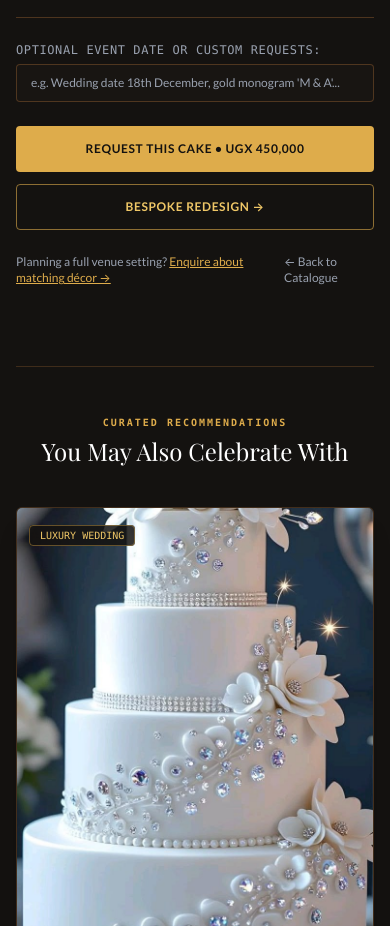
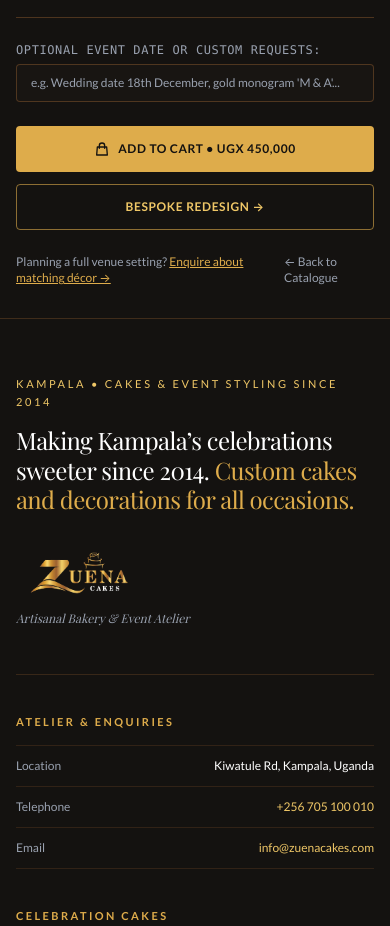
Before and after one commit to cultoonmovic4-stack/Zuena-Cakes-and-Decor, a React (Vite) app in the folder frontend/: page /creations/champagne-crimson-royal-wedding-cake in a window 390 px wide. Shown: the part 2320-3246 px from the top of the page. Built offline with nearby package versions, Linux system fonts and the light colour scheme; a web font is replaced by a local one.

Commit message:
feat(creations): enable cake card click for quick preview, change detail button to Add to cart, and remove curated recommendations

```diff
--- a/frontend/src/pages/public/CreationsPage.jsx
+++ b/frontend/src/pages/public/CreationsPage.jsx
@@ -640,8 +640,20 @@ export default function CreationsPage() {
                   data-aos-delay={`${(idx % 3) * 100}`}
                   className="group relative flex flex-col bg-[#181512] border border-bronze/30 hover:border-primary-gold/70 rounded-md overflow-hidden transition-all duration-300 shadow-xl hover:shadow-[0_8px_30px_rgba(20,18,16,0.9)]"
                 >
-                  {/* Visual Media with Zoom & Badges */}
-                  <div className="relative w-full aspect-4/5 overflow-hidden bg-[#141210]">
+                  {/* Visual Media with Zoom & Badges - Click to open Quick Preview */}
+                  <div
+                    onClick={() => setQuickViewCake(cake)}
+                    className="relative w-full aspect-4/5 overflow-hidden bg-[#141210] cursor-pointer"
+                    role="button"
+                    tabIndex={0}
+                    onKeyDown={(e) => {
+                      if (e.key === 'Enter' || e.key === ' ') {
+                        e.preventDefault()
+                        setQuickViewCake(cake)
+                      }
+                    }}
+                    aria-label={`View quick preview of ${cake.name}`}
+                  >
                     <img
                       src={cake.image}
                       alt={cake.alt}
@@ -652,7 +664,7 @@ export default function CreationsPage() {
                     {/* Gradient Fade Overlay at Bottom of Image */}
                     <div
                       aria-hidden="true"
-                      className="absolute inset-0 bg-gradient-to-t from-[#181512] via-transparent to-transparent opacity-80"
+                      className="absolute inset-0 bg-gradient-to-t from-[#181512] via-transparent to-transparent opacity-80 pointer-events-none"
                     />
 
                     {/* Top Floating Badges */}
@@ -665,19 +677,6 @@ export default function CreationsPage() {
                         {cake.tiersDisplay}
                       </span>
                     </div>
-
-                    {/* Hover Quick View Trigger */}
-                    <button
-                      type="button"
-                      onClick={() => setQuickViewCake(cake)}
-                      className="absolute bottom-4 left-1/2 -translate-x-1/2 opacity-0 group-hover:opacity-100 transition-all duration-300 px-4 py-2 rounded bg-dark-canvas/90 backdrop-blur-sm border border-primary-gold text-champagne-gold text-xs font-semibold tracking-wider uppercase hover:bg-primary-gold hover:text-dark-canvas shadow-lg flex items-center gap-1.5 whitespace-nowrap cursor-pointer"
-                    >
-                      <svg aria-hidden="true" className="w-3.5 h-3.5" fill="none" viewBox="0 0 24 24" stroke="currentColor">
-                        <path strokeLinecap="round" strokeLinejoin="round" strokeWidth={2} d="M15 12a3 3 0 11-6 0 3 3 0 016 0z" />
-                        <path strokeLinecap="round" strokeLinejoin="round" strokeWidth={2} d="M2.458 12C3.732 7.943 7.523 5 12 5c4.478 0 8.268 2.943 9.542 7-1.274 4.057-5.064 7-9.542 7-4.477 0-8.268-2.943-9.542-7z" />
-                      </svg>
-                      <span>Quick Preview</span>
-                    </button>
                   </div>
 
                   {/* Card Content & Narrative */}
--- a/frontend/src/pages/public/ProductDetailPage.jsx
+++ b/frontend/src/pages/public/ProductDetailPage.jsx
@@ -26,12 +26,6 @@ export default function ProductDetailPage() {
   const currentPriceUgx = currentTierConfig?.price || product.basePriceUgx
   const currentPriceFormatted = `UGX ${currentPriceUgx.toLocaleString()}`
 
-  // Related products from same or adjacent categories
-  const relatedCreations = useMemo(() => {
-    return cakeProducts
-      .filter((cake) => cake.id !== product.id)
-      .slice(0, 3)
-  }, [product.id])
 
   const handleRequestSubmit = (e) => {
     e.preventDefault()
@@ -301,25 +295,34 @@ export default function ProductDetailPage() {
               {requestSubmitted ? (
                 <div className="bg-[#1B1916] border border-primary-gold p-6 rounded-lg text-center animate-fadeIn shadow-2xl">
                   <div className="w-12 h-12 rounded-full bg-primary-gold/20 text-primary-gold flex items-center justify-center mx-auto mb-3">
-                    <svg aria-hidden="true" className="w-6 h-6" fill="none" viewBox="0 0 24 24" stroke="currentColor">
+                    <svg aria-hidden="true" className="w-6 h-6 text-primary-gold" fill="none" viewBox="0 0 24 24" stroke="currentColor">
                       <path strokeLinecap="round" strokeLinejoin="round" strokeWidth={2} d="M5 13l4 4L19 7" />
                     </svg>
                   </div>
                   <h3 className="font-serif text-xl text-primary-gold mb-1">
-                    Order Request Initiated!
+                    Added to Cart!
                   </h3>
                   <p className="font-sans text-xs text-gray-300 leading-relaxed max-w-md mx-auto mb-4">
-                    You selected <strong>{product.name}</strong> ({currentTierConfig?.tiers} Tiers, {selectedFlavor}) with an estimated quote of <strong>{currentPriceFormatted}</strong>.
+                    You added <strong>{product.name}</strong> ({currentTierConfig?.tiers} Tiers, {selectedFlavor}) with an estimated quote of <strong>{currentPriceFormatted}</strong> to your cart.
                   </p>
                   <p className="font-sans text-[11px] text-gray-400 mb-4">
                     Our team will contact you directly to confirm date availability, delivery arrangements, and final details.
                   </p>
                   <div className="flex flex-col sm:flex-row gap-2 justify-center">
                     <Link
+                      to="/cart"
+                      className="inline-flex items-center justify-center gap-1.5 px-5 py-2.5 rounded bg-primary-gold text-dark-canvas text-xs font-semibold uppercase tracking-wider hover:bg-gold-highlight transition-colors"
+                    >
+                      <svg aria-hidden="true" className="w-4 h-4 text-dark-canvas" fill="none" viewBox="0 0 24 24" stroke="currentColor">
+                        <path strokeLinecap="round" strokeLinejoin="round" strokeWidth={2} d="M16 11V7a4 4 0 00-8 0v4M5 9h14l1 12H4L5 9z" />
+                      </svg>
+                      <span>View Cart &rarr;</span>
+                    </Link>
+                    <Link
                       to="/creations"
-                      className="px-5 py-2.5 rounded bg-primary-gold text-dark-canvas text-xs font-semibold uppercase tracking-wider hover:bg-gold-highlight transition-colors"
+                      className="px-5 py-2.5 rounded border border-bronze/50 text-gray-300 text-xs font-semibold uppercase tracking-wider hover:text-white transition-colors"
                     >
-                      Browse More Cakes &rarr;
+                      Browse More Cakes
                     </Link>
                     <button
                       type="button"
@@ -351,9 +354,12 @@ export default function ProductDetailPage() {
                   <div className="flex flex-col sm:flex-row gap-3 pt-2">
                     <button
                       type="submit"
-                      className="flex-1 py-3.5 px-6 rounded bg-primary-gold text-dark-canvas hover:bg-gold-highlight hover:shadow-[0_4px_24px_rgba(222,172,75,0.35)] transition-all duration-300 font-sans text-xs sm:text-sm font-semibold tracking-wider uppercase text-center cursor-pointer min-h-[46px]"
+                      className="flex-1 py-3.5 px-6 rounded bg-primary-gold text-dark-canvas hover:bg-gold-highlight hover:shadow-[0_4px_24px_rgba(222,172,75,0.35)] transition-all duration-300 font-sans text-xs sm:text-sm font-semibold tracking-wider uppercase text-center cursor-pointer min-h-[46px] inline-flex items-center justify-center gap-2"
                     >
-                      Request This Cake &bull; {currentPriceFormatted}
+                      <svg aria-hidden="true" className="w-4 h-4 text-dark-canvas shrink-0" fill="none" viewBox="0 0 24 24" stroke="currentColor">
+                        <path strokeLinecap="round" strokeLinejoin="round" strokeWidth={2} d="M16 11V7a4 4 0 00-8 0v4M5 9h14l1 12H4L5 9z" />
+                      </svg>
+                      <span>Add to Cart &bull; {currentPriceFormatted}</span>
                     </button>
 
                     <Link
@@ -381,76 +387,6 @@ export default function ProductDetailPage() {
             </div>
           </div>
         </div>
-
-        {/* ===================================================================
-            RELATED CREATIONS FROM OUR ATELIER
-            =================================================================== */}
-        <section aria-label="Related Works" className="mt-20 sm:mt-24 pt-12 border-t border-bronze/30">
-          <div className="text-center mb-10">
-            <span className="font-mono text-[10px] sm:text-xs uppercase tracking-[0.2em] text-primary-gold font-semibold block mb-1">
-              Curated Recommendations
-            </span>
-            <h2 className="font-serif font-normal text-2xl sm:text-3xl text-brand-white">
-              You May Also Celebrate With
-            </h2>
-          </div>
-
-          <div className="grid grid-cols-1 sm:grid-cols-2 lg:grid-cols-3 gap-6 sm:gap-8">
-            {relatedCreations.map((relCake) => (
-              <article
-                key={relCake.id}
-                className="group bg-[#181512] border border-bronze/30 hover:border-primary-gold/70 rounded-md overflow-hidden transition-all duration-300 flex flex-col shadow-xl"
-              >
-                <div className="relative w-full aspect-4/5 overflow-hidden bg-[#141210]">
-                  <img
-                    src={relCake.image}
-                    alt={relCake.alt}
-                    loading="lazy"
-                    className="w-full h-full object-cover object-center group-hover:scale-105 transition-transform duration-700 ease-out"
-                  />
-                  <div className="absolute top-3 left-3">
-                    <span className="px-2.5 py-1 rounded bg-[#141210]/85 border border-primary-gold/40 text-[10px] font-mono uppercase text-champagne-gold">
-                      {relCake.categoryLabel}
-                    </span>
-                  </div>
-                </div>
-
-                <div className="p-5 flex-1 flex flex-col justify-between">
-                  <div>
-                    <span className="text-[11px] text-gray-400 font-sans block mb-1">
-                      {relCake.cakeType} &bull; {relCake.servings}
-                    </span>
-                    <h3 className="font-serif font-semibold text-lg text-brand-white group-hover:text-primary-gold transition-colors leading-snug mb-2">
-                      <Link to={`/creations/${relCake.slug}`}>{relCake.name}</Link>
-                    </h3>
-                    <p className="font-sans text-xs text-gray-300/80 line-clamp-2 mb-4">
-                      {relCake.summary}
-                    </p>
-                  </div>
-
-                  <div className="pt-3 border-t border-bronze/25 flex items-center justify-between">
-                    <div>
-                      <span className="block text-[9px] font-mono uppercase text-gray-400">
-                        Starting from
-                      </span>
-                      <span className="font-serif text-base text-primary-gold font-semibold">
-                        {relCake.priceDisplay}
-                      </span>
-                    </div>
-
-                    <Link
-                      to={`/creations/${relCake.slug}`}
-                      className="text-xs font-semibold uppercase tracking-wider text-champagne-gold hover:text-gold-highlight flex items-center gap-1"
-                    >
-                      <span>Details</span>
-                      <span aria-hidden="true">&rarr;</span>
-                    </Link>
-                  </div>
-                </div>
-              </article>
-            ))}
-          </div>
-        </section>
       </div>
     </div>
   )
```
